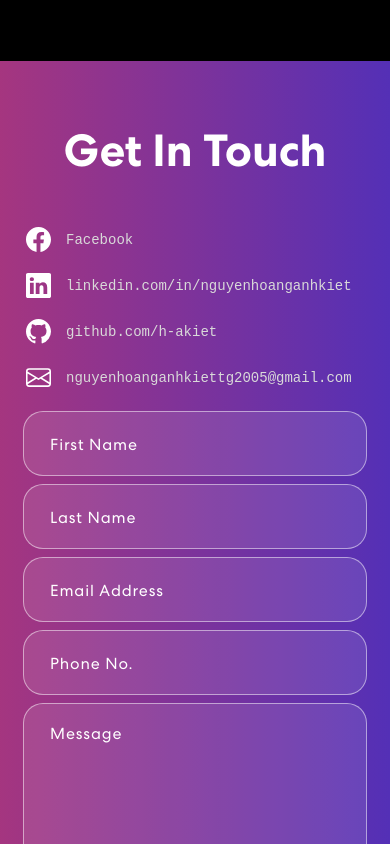
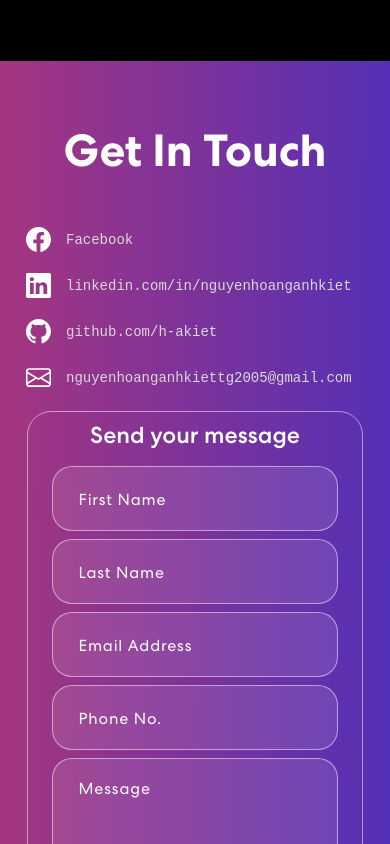
Before and after one commit to h-akiet/portfolio, a React (Vite) app: page / in a window 390 px wide. Shown: the part 3285-4129 px from the top of the page. Built offline with nearby package versions, Linux system fonts and the light colour scheme.

Commit message:
contact validate

```diff
--- a/src/App.css
+++ b/src/App.css
@@ -121,6 +121,19 @@ p.danger {
 
 .desktop-hide {
   display: none !important;
+}
+
+@keyframes shake {
+  0% { transform: translateX(0); }
+  25% { transform: translateX(-5px); }
+  50% { transform: translateX(5px); }
+  75% { transform: translateX(-5px); }
+  100% { transform: translateX(0); }
+}
+
+.shake {
+  animation: shake 0.3s ease-in-out;
+  border: 1px solid #ff4d4d !important;
 }
 
 /* Navbar */
@@ -804,6 +817,7 @@ nav.navbar .navbar-toggler[aria-expanded="true"] .navbar-toggler-icon {
     text-align: center;
 }
 
+
 .contact form input:focus,
 .contact form textarea:focus {
   background: rgba(255, 255, 255, 1);
--- a/src/Responsive.css
+++ b/src/Responsive.css
@@ -112,6 +112,20 @@
             display: block !important;
         }
 
+        .contact .message-bx {
+            padding: 8px 16px 16px;
+            border: 1px solid rgba(255, 255, 255, 0.5);
+            border-radius: 24px;
+            color: #fff;
+            width: 92%;
+            margin: auto;
+        }
+
+        .contact .message-bx h3 {
+            text-align: center;
+            margin-bottom: 16px;
+        }
+
         .footer img {
             width: 7%;
         }
--- a/src/components/Contact.jsx
+++ b/src/components/Contact.jsx
@@ -22,20 +22,33 @@ export const Contact = () => {
   const [formDetails, setFormDetails] = useState(formInitialDetails);
   const [buttonText, setButtonText] = useState('Send');
   const [status, setStatus] = useState({});
-  const [error, setError] = useState(null);
+  const [error, setError] = useState({});
 
   const onFormUpdate = (category, value) => {
     setFormDetails({
       ...formDetails,
       [category]: value
-    })
-  }
-
+    });
+    if (error[category]) setError({ ...error, [category]: false });
+  };
   const handleSubmit = async (e) => {
     e.preventDefault();
     setButtonText("Sending...");
     setError(null);
+    let tempErrors = {};
 
+    if (!formDetails.firstName) tempErrors.firstName = "Vui lòng nhập họ";
+    if (!formDetails.lastName) tempErrors.lastName = "Vui lòng nhập tên";
+    if (!formDetails.email) tempErrors.email = "Email không được để trống";
+    if (!formDetails.phone) tempErrors.phone = "Số điện thoại là bắt buộc";
+    if (!formDetails.message) tempErrors.message = "Tin nhắn không được để trống";
+
+    setError(tempErrors);
+
+    if (Object.keys(tempErrors).length > 0) {
+      setButtonText("Send");
+      return;
+    }
 
     const { data, error: supabaseError } = await supabase
       .from('Contact')
@@ -91,23 +104,24 @@ export const Contact = () => {
           <Col size={12} md={6}>
             <TrackVisibility>
               {({ isVisible }) =>
-                <div>
+                <div className="message-bx">
+                  <h3 className="desktop-hide">Send your message</h3>
                   <form onSubmit={handleSubmit}>
                     <Row>
                       <Col size={12} md={6} className="px-1">
-                        <input type="text" value={formDetails.firstName} placeholder="First Name" onChange={(e) => onFormUpdate('firstName', e.target.value)} />
+                        <input type="text" value={formDetails.firstName} className={error.firstName ? "shake" : ""} placeholder="First Name" onChange={(e) => onFormUpdate('firstName', e.target.value)} />
                       </Col>
                       <Col size={12} md={6} className="px-1">
-                        <input type="text" value={formDetails.lasttName} placeholder="Last Name" onChange={(e) => onFormUpdate('lastName', e.target.value)} />
+                        <input type="text" value={formDetails.lasttName} className={error.lastName ? "shake" : ""} placeholder="Last Name" onChange={(e) => onFormUpdate('lastName', e.target.value)} />
                       </Col>
                       <Col size={12} md={6} className="px-1">
-                        <input type="email" value={formDetails.email} placeholder="Email Address" onChange={(e) => onFormUpdate('email', e.target.value)} />
+                        <input type="email" value={formDetails.email} className={error.email ? "shake" : ""} placeholder="Email Address" onChange={(e) => onFormUpdate('email', e.target.value)} />
                       </Col>
                       <Col size={12} md={6} className="px-1">
-                        <input type="tel" value={formDetails.phone} placeholder="Phone No." onChange={(e) => onFormUpdate('phone', e.target.value)} />
+                        <input type="tel" value={formDetails.phone} className={error.phone ? "shake" : ""} placeholder="Phone No." onChange={(e) => onFormUpdate('phone', e.target.value)} />
                       </Col>
                       <Col size={12} className="px-1">
-                        <textarea rows="6" value={formDetails.message} placeholder="Message" onChange={(e) => onFormUpdate('message', e.target.value)}></textarea>
+                        <textarea rows="6" value={formDetails.message} className={error.message ? "shake" : ""} placeholder="Message" onChange={(e) => onFormUpdate('message', e.target.value)}></textarea>
                         <button type="submit"><span>{buttonText}</span></button>
                       </Col>
                       {
--- a/src/components/Projects.jsx
+++ b/src/components/Projects.jsx
@@ -19,6 +19,13 @@ export const Project = () => {
             imgUrl: projImg1,
             githubUrl: "https://github.com/h-akiet/OneShop-Website.git",
         },
+         {
+            title: "Web API",
+            description: `A SOLID-based Web API for sales management featuring RESTful endpoints, EF Core integration for high-performance data handling, and Swagger UI for automated documentation and testing.`,
+            tech: [".Net", "C#", "SQL Server", "EF Core", "Solid"],
+            imgUrl: projImg3,
+            githubUrl: "https://github.com/h-akiet/E-Shop.git",
+        },
         {
             title: "Desktop App",
             description: `Implemented store operations including sales management, promotions, inventory tracking, and employee management...`,
@@ -26,13 +33,7 @@ export const Project = () => {
             imgUrl: projImg2,
             githubUrl: "https://github.com/h-akiet/OneShop-Website.git",
         },
-        {
-            title: "Web API",
-            description: `A SOLID-based Web API for sales management featuring RESTful endpoints, EF Core integration for high-performance data handling, and Swagger UI for automated documentation and testing.`,
-            tech: [".Net", "C#", "SQL Server", "EF Core", "Solid"],
-            imgUrl: projImg3,
-            githubUrl: "https://github.com/h-akiet/E-Shop.git",
-        },
+
     ];
 
     return (
```
